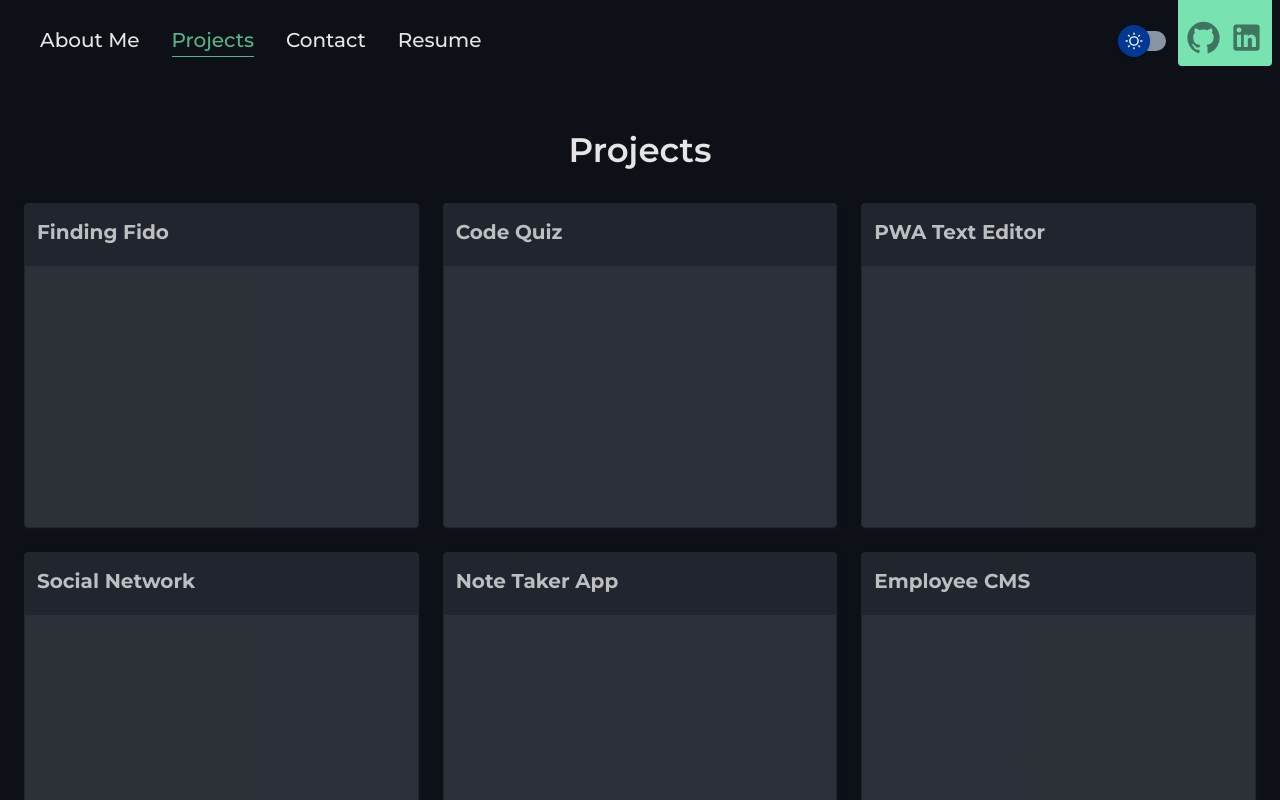
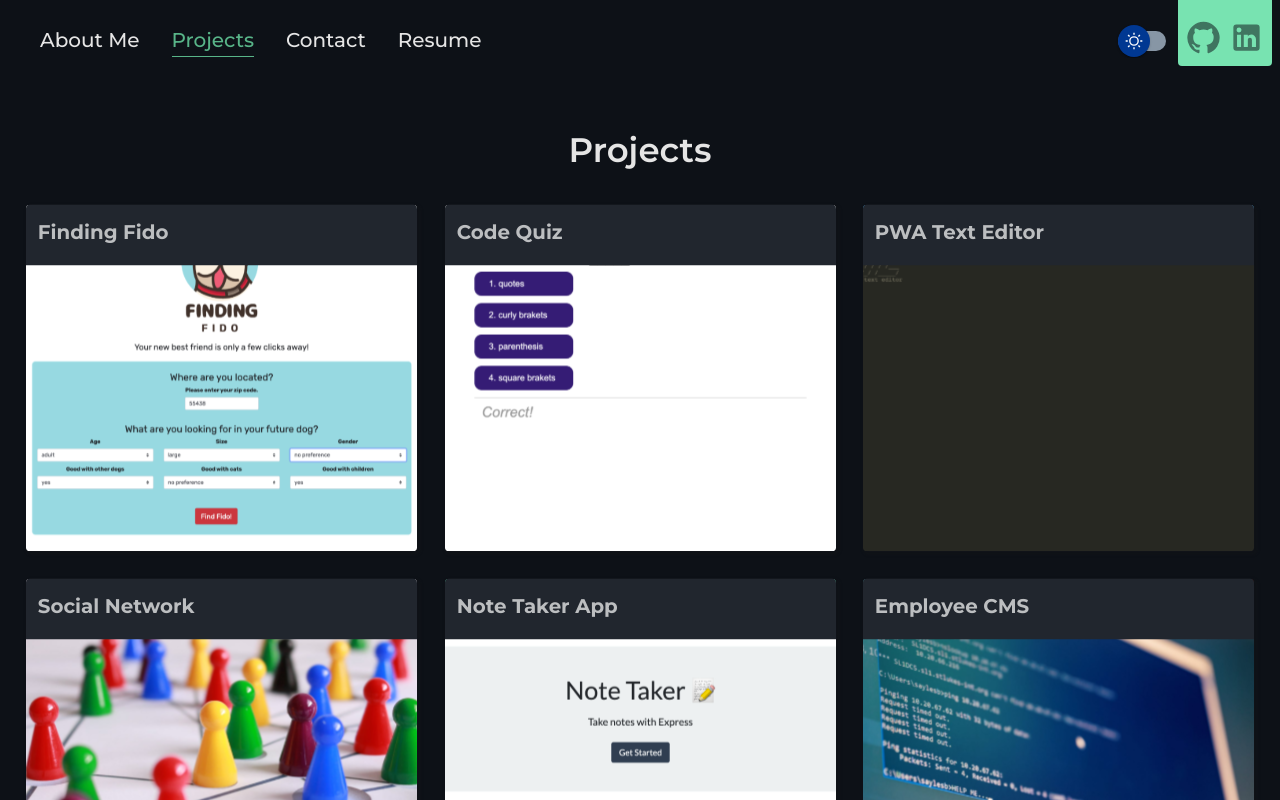
Before and after one commit to JaredMabus/react-portfolio, a React (Create React App) app: page /projects in a window 1280 px wide. Shown: the top 800 px of the page. Built offline with nearby package versions, Linux system fonts and the light colour scheme.

Commit message:
style change to resume and added images to projects

```diff
--- a/src/index.css
+++ b/src/index.css
@@ -22,7 +22,7 @@ body {
 }
 
 a {
-  text-decoration: none;
+  text-decoration: none !important;
 }
 
 code {
--- a/src/pages/Project/components/ProjectCard.jsx
+++ b/src/pages/Project/components/ProjectCard.jsx
@@ -1,32 +1,10 @@
-import { Typography, Button, Stack, Paper } from "@mui/material";
+import { Box, Typography, Button, Stack, Paper } from "@mui/material";
 import { styled } from "@mui/material/styles";
 import { useTheme } from "@mui/material/styles";
+import { Link } from "react-router-dom";
 // ICONS
 import GitHubIcon from "@mui/icons-material/GitHub";
 import BrushOutlinedIcon from "@mui/icons-material/BrushOutlined";
-
-const Card = styled(Paper)(({ theme }) => ({
-  display: "flex",
-  flexDirection: "column",
-  backgroundColor:
-    theme.palette.mode === "dark" ? theme.palette.secondary.main : "#fff",
-  textAlign: "center",
-  color: theme.palette.text.secondary,
-  height: 325,
-  boxShadow: "rgb(25 25 25 / 20%) 1px 2px 3px 2px",
-  border: `1px solid ${theme.palette.secondary.main}`,
-  transition: "250ms ease-in-out",
-  cursor: "pointer",
-  ":hover ": {
-    border: `1px solid ${theme.palette.primary.main}30`,
-  },
-  ":hover #project-desc": {
-    visibility: "visible",
-  },
-  ":hover #card-btn-stack": {
-    visibility: "visible",
-  },
-}));
 
 const CardButton = styled(Button)(({ theme }) => ({
   display: "flex",
@@ -35,7 +13,11 @@ const CardButton = styled(Button)(({ theme }) => ({
   justifyContent: "center",
   gap: 6,
   m: 10,
-  border: `1px solid ${theme.palette.primary.light}45`,
+  border: `1px solid ${
+    theme.palette.mode === "dark"
+      ? theme.palette.primary.light + 45
+      : theme.palette.primary.dark
+  }45`,
 }));
 
 const ProjectCard = ({ data }) => {
@@ -43,7 +25,42 @@ const ProjectCard = ({ data }) => {
 
   return (
     <>
-      <Card>
+      <a href={data.url}>
+        <Paper
+          sx={{
+            position: "relative",
+            display: "flex",
+            flexDirection: "column",
+            justifyContent: "start",
+            backgroundColor:
+              theme.palette.mode === "dark"
+                ? theme.palette.secondary.main
+                : "#fff",
+            textAlign: "center",
+            color: theme.palette.text.secondary,
+            boxShadow: "rgb(25 25 25 / 20%) 2px 2px 3px 2px",
+            borderRadius: "4px",
+            transition: "150ms ease-in-out",
+            transform: "scale(0.99)",
+            height: 350,
+            minHeight: 350,
+            maxHeight: 350,
+            cursor: "pointer",
+            ":hover ": {
+              transform: "scale(1)",
+            },
+            ":hover #project-desc": {
+              visibility: "visible",
+            },
+            ":hover #card-btn-stack": {
+              visibility: "visible",
+            },
+            backgroundImage: `url(${data.img})`,
+            backgroundPosition: "center",
+            backgroundSize: "cover",
+            backgroundRepeat: "no-repeat",
+          }}
+        >
           <Stack
             direction="row"
             id="card-menu"
@@ -54,6 +71,7 @@ const ProjectCard = ({ data }) => {
               backgroundColor: theme.palette.secondary.main,
               borderRadius: "4px 4px 0px 0px",
               p: 1.5,
+              m: 0,
               maxHeight: 62.5,
             }}
           >
@@ -79,14 +97,48 @@ const ProjectCard = ({ data }) => {
             </Stack>
           </Stack>
           <Stack
-          id="project-desc"
-          sx={{ visibility: "hidden", p: 2 }}
             direction="column"
             spacing={1}
+            id="project-desc"
+            sx={{
+              zIndex: 1,
+              position: "absolute",
+              top: 59,
+              width: "100%",
+              visibility: "hidden",
+              p: 2,
+              backgroundColor:
+                theme.palette.mode === "dark"
+                  ? theme.palette.secondary.main
+                  : theme.palette.secondary.main,
+              opacity: 0.95,
+              borderBottom: `1px solid ${theme.palette.secondary.dark}`,
+            }}
           >
             <Typography variant="body1">{data.desc}</Typography>
           </Stack>
-      </Card>
+          {/* <Box
+              component="img"
+              src={data.img}
+              sx={{
+                // top: 0,
+                // left: 0,
+                width: "100%",
+                // height: "100%",
+                // minHeight: "100%",
+                // maxWidth: "100%",
+                // maxHeight: "300px",
+                filter: `contrast(.8)`,
+                objectFit: "cover",
+                // objectPosition: "center",
+                // img: {
+                //   width: "100%",
+                //   height: "100%",
+                // },
+              }}
+            /> */}
+        </Paper>
+      </a>
     </>
   );
 };
--- a/src/pages/Project/projectData.jsx
+++ b/src/pages/Project/projectData.js
@@ -22,7 +22,7 @@ export const projectData = [
     {
         id: 2,
         title: 'Code Quiz',
-        desc: 'This project is code quiz webpage.',
+        desc: 'This project is a code quiz webpage.',
         techStack: [],
         githubUrl: 'https://github.com/JaredMabus/code-quiz',
         designUrl: null,
--- a/src/pages/Resume/ResumePage.jsx
+++ b/src/pages/Resume/ResumePage.jsx
@@ -166,16 +166,11 @@ export default function ResumePage() {
   const theme = useTheme();
   return (
     <>
-      <Box sx={{ justifySelf: "end", alignSelf: "end", mt: 5, mb: 1 }}>
-        <a href="Resume_old.pdf" download>
-          <Button>
-            <DownloadIcon fontSize="small" />
-            Download
-          </Button>
-        </a>
-      </Box>
       <Stack
         sx={{
+          position: "relative",
+          justifySelf: "center",
+          alignSelf: "center",
           backgroundColor:
             theme.palette.mode === "dark"
               ? theme.palette.secondary.main
@@ -183,11 +178,28 @@ export default function ResumePage() {
           px: { xs: 3, sm: 7 },
           pt: 7,
           pb: 20,
+          mt: 5,
           mb: 10,
+          maxWidth: 1000,
           borderRadius: 2,
           boxShadow: "rgba(0 0 0 / 10%) 2px 2px 5px 2px",
         }}
       >
+        <Box
+          sx={{
+            position: "absolute",
+            justifySelf: "end",
+            alignSelf: "end",
+            top: 20,
+          }}
+        >
+          <a href="Resume_old.pdf" download>
+            <Button>
+              <DownloadIcon fontSize="small" />
+              Download
+            </Button>
+          </a>
+        </Box>
         <Stack
           sx={{
             p: 1,
@@ -197,15 +209,35 @@ export default function ResumePage() {
           <Stack
             sx={{
               gap: { xs: 1, sm: 2 },
+              mt: 0.4,
+              mb: 0.7,
+              pl: 0.5,
               flexDirection: { xs: "column", sm: "row" },
             }}
             divider={<Divider orientation="vertical" flexItem />}
           >
-            <Typography variant="subtitle1">jwmabusth@gmail.com</Typography>
-            <Typography variant="subtitle1">Github</Typography>
+            <Link
+              style={{
+                textDecoration: "none",
+                color: theme.palette.text.primary,
+              }}
+              onClick={() => (window.location = "mailto:jwmabusth@gmail.com")}
+            >
+              jwmabusth@gmail.com
+            </Link>
+            <Link
+              style={{
+                textDecoration: "none",
+                color: theme.palette.text.primary,
+              }}
+              href="https://github.com/JaredMabus"
+            >
+              GitHub
+            </Link>
+            <Typography variant="body1">Minneapolis, MN</Typography>
           </Stack>
           {resumeData.map((section) => (
-            <Stack sx={{ py: 3 }} key={section.id}>
+            <Stack sx={{ py: 2 }} key={section.id}>
               <Typography
                 sx={{
                   fontWeight: 600,
--- a/src/pages/Resume/resumeData.js
+++ b/src/pages/Resume/resumeData.js
@@ -29,7 +29,7 @@ const resumeData = [
                 endDate: '6/1/2020',
                 jobSummary: 'Contracted with Ameriprise to work on a large department consolidation project and to improve material review workflow processes.',
                 content: [
-                    'Procured web-usage data and designed Excel dashboards to Identify web assets with low ROI ',
+                    'Procured web-usage data and designed Excel dashboards to identify web assets with low ROI ',
                     'Forecasted future capacity needs by establishing a year-over-year growth rate and workflow KPIs',
                     'Developed MS Access application providing a front and back-end solution for department consolidation; greatly reducing material audit time',
                     'Collaborated with team leaders to create and standardize process documentation'
```
Also changed, not shown: src/App.jsx (+4 -4 lines), src/pages/Resume/index.jsx (+0 -9 lines). Lines whose indentation alone changed are shown as unchanged.
